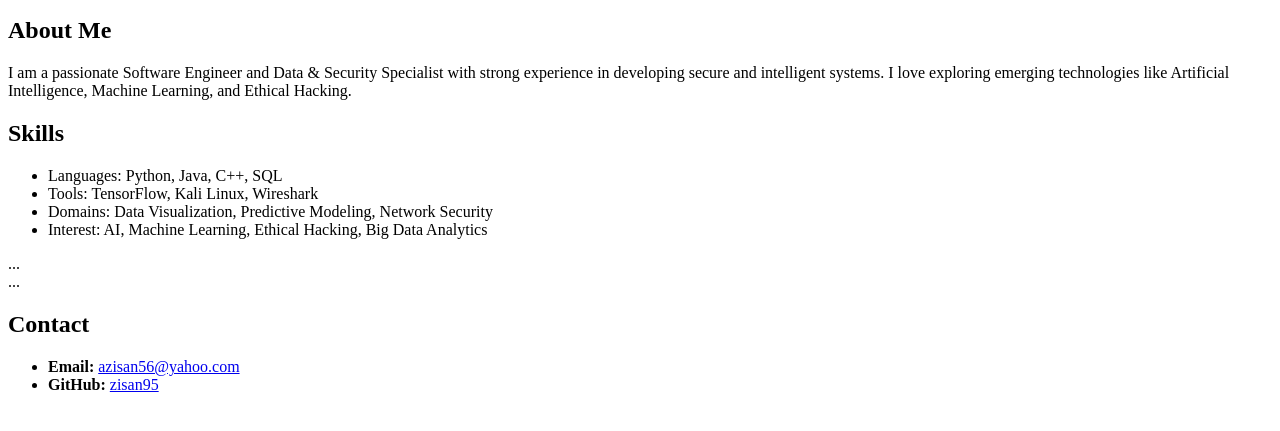
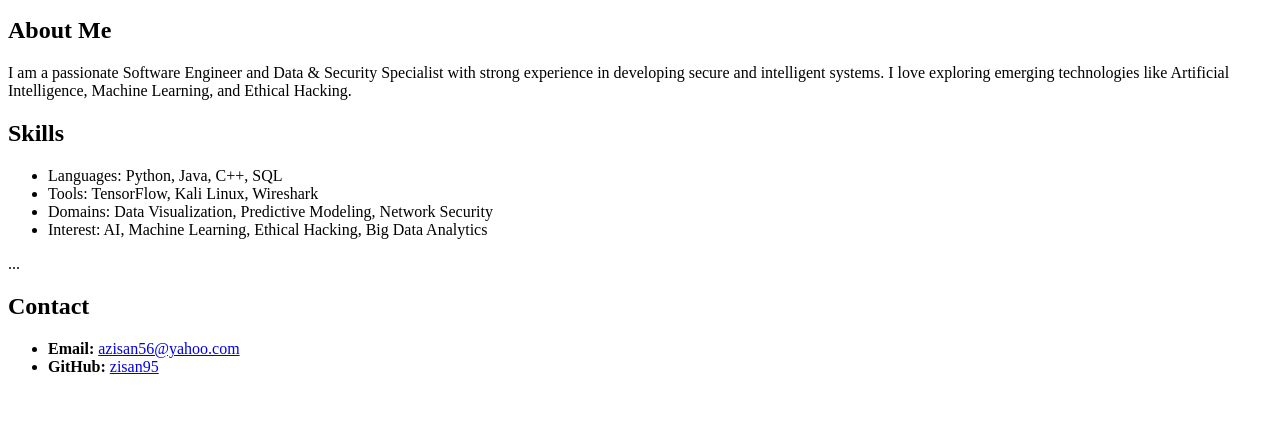
Before and after one commit to zisan95/zisan95.github.io, a plain HTML site: page index.html in a window 1280 px wide. Shown: the part 87-518 px from the top of the page. Drawn offline with Linux system fonts and the light colour scheme.

Commit message:
Update index.html

```diff
--- a/index.html
+++ b/index.html
@@ -18,9 +18,6 @@
   </ul>
 </<body>
   <header> ... </header>
-
-
-  <footer> ... </footer>
 </<section class="contact">
   <h2>Contact</h2>
   <ul>
```
